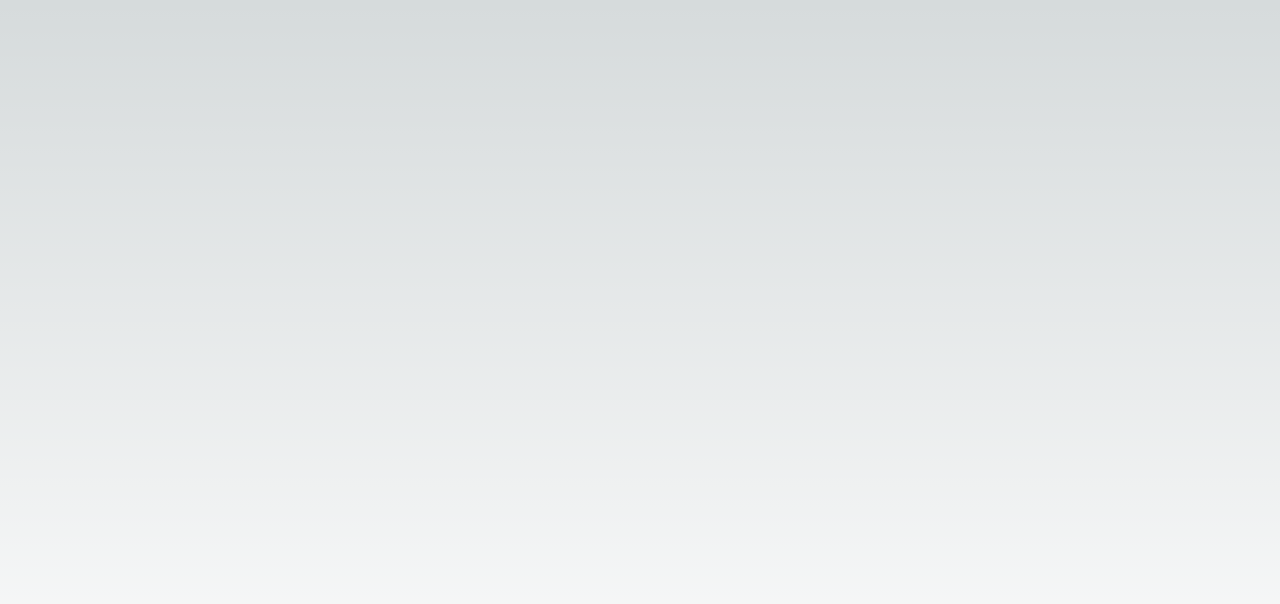
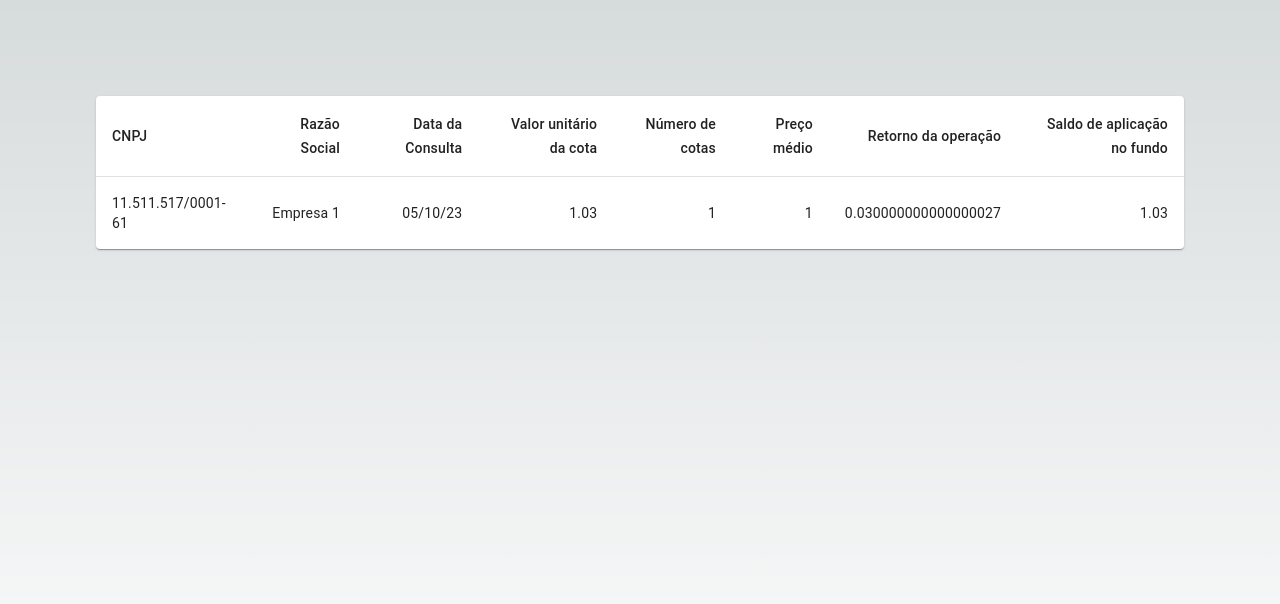
Before and after one commit to DiasJulia/Cadastro-de-Aloca-es, a Next.js app in the folder client/: page / in a window 1280 px wide. Shown: the top 604 px of the page. Built offline with nearby package versions, Linux system fonts and the light colour scheme.

Commit message:
feat: created summary table component

```diff
--- a/client/src/app/page.tsx
+++ b/client/src/app/page.tsx
@@ -1,8 +1,10 @@
 import styles from './page.module.css'
+import { Table } from '@/components'
 
 export default function Home() {
   return (
     <main className={styles.main}>
+      <Table />
     </main>
   )
 }
--- /dev/null
+++ b/client/src/components/Table/Table.tsx
@@ -0,0 +1,76 @@
+import React from "react";
+import Table from "@mui/material/Table";
+import TableBody from "@mui/material/TableBody";
+import TableCell from "@mui/material/TableCell";
+import TableContainer from "@mui/material/TableContainer";
+import TableHead from "@mui/material/TableHead";
+import TableRow from "@mui/material/TableRow";
+import Paper from "@mui/material/Paper";
+
+function createData(
+  CNPJ: string,
+  razao_social: string,
+  quantidade_total: number,
+  valor_total: number,
+  valor_unitario_atual: number
+) {
+  return {
+    CNPJ,
+    razao_social,
+    quantidade_total,
+    valor_total,
+    valor_unitario_atual,
+  };
+}
+
+const rows = [createData("11.511.517/0001-61", "Empresa 1", 1, 1, 1.03)];
+
+function TableComponent() {
+  return (
+    <TableContainer component={Paper}>
+      <Table sx={{ minWidth: 650 }} aria-label="simple table">
+        <TableHead>
+          <TableRow>
+            <TableCell>CNPJ</TableCell>
+            <TableCell align="right">Razão Social</TableCell>
+            <TableCell align="right">Data da Consulta</TableCell>
+            <TableCell align="right">Valor unitário da cota</TableCell>
+            <TableCell align="right">Número de cotas</TableCell>
+            <TableCell align="right">Preço médio</TableCell>
+            <TableCell align="right">Retorno da operação</TableCell>
+            <TableCell align="right">Saldo de aplicação no fundo</TableCell>
+          </TableRow>
+        </TableHead>
+        <TableBody>
+          {rows.map((row) => (
+            <TableRow
+              key={row.CNPJ}
+              sx={{ "&:last-child td, &:last-child th": { border: 0 } }}
+            >
+              <TableCell component="th" scope="row">
+                {row.CNPJ}
+              </TableCell>
+              <TableCell align="right">{row.razao_social}</TableCell>
+              <TableCell align="right">{"05/10/23"}</TableCell>
+              <TableCell align="right">{row.valor_unitario_atual}</TableCell>
+              <TableCell align="right">{row.quantidade_total}</TableCell>
+              <TableCell align="right">
+                {row.valor_total / row.quantidade_total}
+              </TableCell>
+              <TableCell align="right">
+                {row.valor_unitario_atual /
+                  (row.valor_total / row.quantidade_total) -
+                  1}
+              </TableCell>
+              <TableCell align="right">
+                {row.quantidade_total * row.valor_unitario_atual}
+              </TableCell>
+            </TableRow>
+          ))}
+        </TableBody>
+      </Table>
+    </TableContainer>
+  );
+}
+
+export default TableComponent;
--- /dev/null
+++ b/client/src/components/index.tsx
@@ -0,0 +1,3 @@
+import Table from "./Table/Table";
+
+export { Table };
```
